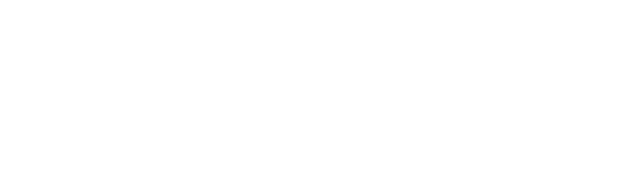
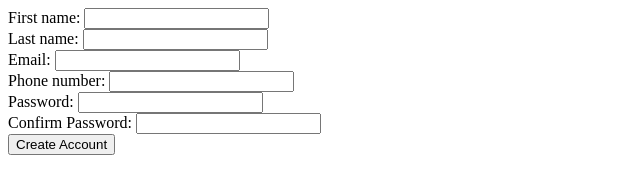
Before and after one commit to AlanLienhard/sign-up-form, a plain HTML site: page index.html in a window 1280 px wide. Shown: the whole page, without its empty margins (0-640 px from the left). Drawn offline with Linux system fonts and the light colour scheme.

Commit message:
Initial progress. Added the forms, Styling for the whole site is missing, the image and logo and a few texts/headers.

```diff
--- a/index.html
+++ b/index.html
@@ -7,8 +7,43 @@
     <title>Sign-Up</title>
 </head>
 <body>
+<div class="image-container">
 
+</div>
+<div class="main-content">
+    <div class="text-container">
 
+    </div>
+    <div class="forms-container">
+        <form action="https://httpbin.org/post" method="post" class="main-forms">
+            <div class="form-container">
+                <label for="first_name">First name:</label>
+                <input type="text" id="first_name" name="firstName">
+            </div>
+            <div class="form-container">
+                <label for="last_name">Last name:</label>
+                <input type="text" id="last_name" name="lastName">
+            </div>
+            <div class="form-container">
+                <label for="e-mail">Email:</label>
+                <input type="email" id="e-mail" name="Email">
+            </div>
+            <div class="form-container">
+                <label for="telephone">Phone number:</label>
+                <input type="tel" id="telephone" name="telephone-number">
+            </div>
+            <div class="form-container">
+                <label for="password">Password:</label>
+                <input type="password" id="password" name="first_password">
+            </div>
+            <div class="form-container">
+                <label for="confirm_password">Confirm Password:</label>
+                <input type="password" id="confirm_password" name="second_password">
+            </div>
+            <button type="submit">Create Account</button>
+        </form>
+    </div>
+</div>
 
 </body>
 </html>
```
